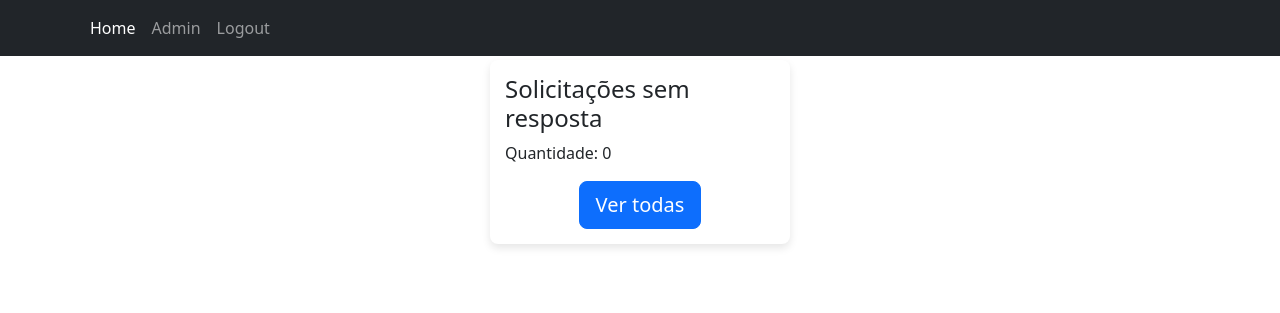
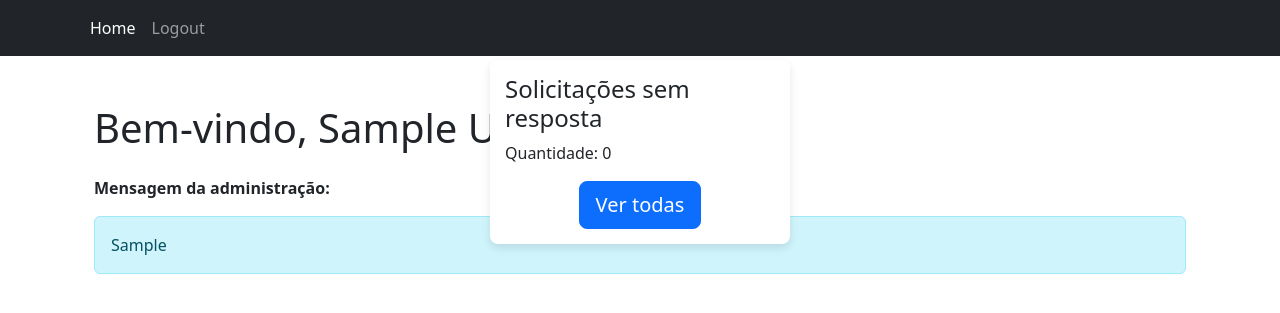
Before and after one commit to ecac0001/app-condominio, a Flask app: page / in a window 1280 px wide. Shown: the top 313 px of the page. Run offline with Flask 3, Linux system fonts and the light colour scheme; a user stored in the database is signed in; tables that the repository leaves empty hold one stand-in row (values such as "Sample post").

Commit message:
Atualizações do código.

```diff
--- a/website/models.py
+++ b/website/models.py
@@ -9,6 +9,7 @@ class User(db.Model, UserMixin):
     primeiro_nome = db.Column(db.String(150))
     is_superuser = db.Column(db.Boolean, default=False)
     apto = db.Column(db.String(10))
+    info = db.Column(db.Text, nullable=True)
 
 class Ticket(db.Model):
     id = db.Column(db.Integer, primary_key=True)
--- a/website/templates/base.html
+++ b/website/templates/base.html
@@ -34,7 +34,6 @@
                     <div class="navbar-nav">
                         {% if user.is_superuser %}
                         <a class="nav-link active" id="home" href="/">Home</a>
-                        <a class="nav-link" id="logout" href="/admin">Admin</a>
                         <a class="nav-link" id="logout" href="/logout">Logout</a>
                         {%else %}
                         {% if user.is_authenticated %}
--- a/website/templates/home.html
+++ b/website/templates/home.html
@@ -18,4 +18,24 @@
 
 
 {% endif%}
+
+<div class="container mt-5">
+  <h1 class="mb-4">Bem-vindo, {{ user.primeiro_nome }}</h1>
+
+  <!-- Exibir a informação da coluna info -->
+  <p><strong> Mensagem da administração:</strong></p>
+  {% if user_info %}
+      <div class="alert alert-info" role="alert">
+          {{ user_info }}
+      </div>
+  {% else %}
+      <div class="alert alert-secondary" role="alert">
+          Nenhuma informação disponível.
+      </div>
+  {% endif %}
+
+
+
+  </ul>
+
 {% endblock%}
--- a/website/views.py
+++ b/website/views.py
@@ -13,8 +13,9 @@ views = Blueprint('views',__name__)
 def home():
 
     tickets_without_reply = Ticket.query.filter_by(reply_text=None).all()
+    user_info = current_user.info # Obter a informação do usuário atual
 
-    return render_template('home.html', tickets_without_reply=tickets_without_reply, user=current_user)
+    return render_template('home.html', tickets_without_reply=tickets_without_reply, user=current_user, user_info=user_info)
 
 
 
@@ -111,3 +112,23 @@ def tickets_without_reply():
         ticket.apto = user.apto if user else "Unknown"
 
     return render_template('tickets_without_reply.html', tickets=tickets_without_reply, user=current_user)
+
+@views.route('/admin/info', methods=['GET', 'POST'])
+@login_required
+def post_message():
+    # Verifica se o usuário atual é um superusuário
+    if not current_user.is_superuser:
+        return render_template('forbidden.html'), 403
+
+    if request.method == 'POST':
+        info_message = request.form.get('info_message')
+
+        # Adiciona a mensagem para todos os usuários
+        users = User.query.all()
+        for user in users:
+            user.info = info_message
+        db.session.commit()
+        flash('Mensagem enviada para todos os usuários!', 'success')
+        return redirect(url_for('views.post_message'))
+
+    return render_template('admin.html', user=current_user)
```
Also changed, not shown: website/templates/admin.html (added, +19 -0 lines).
